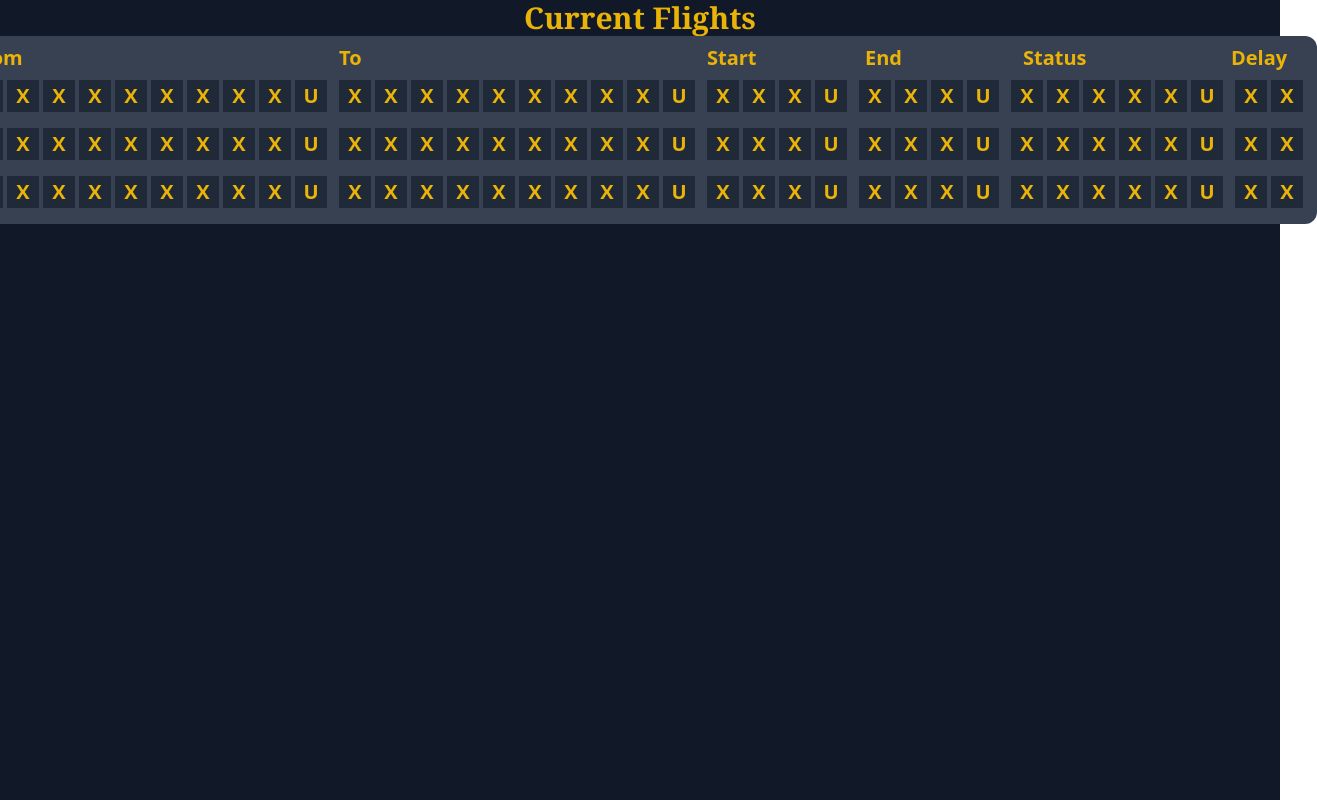
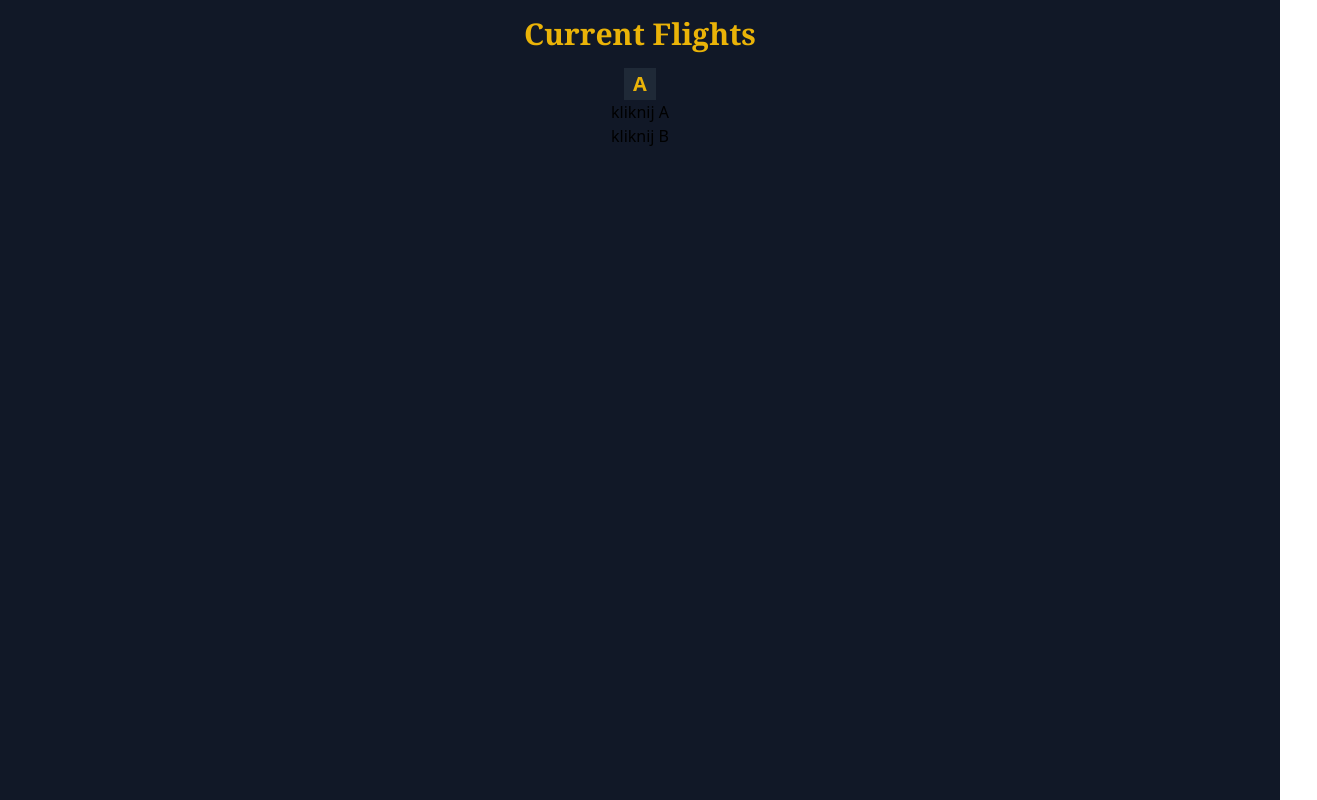
Before and after one commit to kacper51011/Flights_Api-SignalR-Webhooks, a React (Vite) app in the folder WebUI/FlightsUI/: page / in a window 1280 px wide. Shown: the whole page, 1317 px wide, since content can reach past the window. Built offline with nearby package versions, Linux system fonts and the light colour scheme.

Commit message:
delayed change of letter state

```diff
--- a/WebUI/FlightsUI/package.json
+++ b/WebUI/FlightsUI/package.json
@@ -10,6 +10,7 @@
     "preview": "vite preview"
   },
   "dependencies": {
+    "@microsoft/signalr": "^8.0.0",
     "react": "^18.2.0",
     "react-dom": "^18.2.0"
   },
--- a/WebUI/FlightsUI/src/App.tsx
+++ b/WebUI/FlightsUI/src/App.tsx
@@ -1,14 +1,32 @@
 import { useState } from "react";
 import "./App.css";
-import { FlightList } from "./Components/FlightList";
+import { HubConnectionBuilder } from "@microsoft/signalr";
+import { ItemLetter } from "./Components/ItemLetter";
 
 function App() {
-  const [count, setCount] = useState(0);
+  const [letter, setLetter] = useState("A");
 
   return (
     <div className="w-full h-screen flex flex-col items-center bg-gray-900">
-      <h1 className="font-bold text-3xl text-yellow-500 font-serif">Current Flights</h1>
-      <FlightList />
+      <h1 className="font-bold text-3xl text-yellow-500 font-serif m-4">Current Flights</h1>
+
+      {/* <FlightList /> */}
+      <ItemLetter letter={letter} />
+      <button
+        onClick={() => {
+          setLetter("A");
+        }}
+      >
+        kliknij A
+      </button>
+
+      <button
+        onClick={() => {
+          setLetter("B");
+        }}
+      >
+        kliknij B
+      </button>
     </div>
   );
 }
--- a/WebUI/FlightsUI/src/Components/FlightItem.tsx
+++ b/WebUI/FlightsUI/src/Components/FlightItem.tsx
@@ -1,5 +1,10 @@
 import { useState } from "react";
 import { ItemLetter } from "./ItemLetter";
+
+// type props = {
+//   flightItemId: string;
+//   letters: string[];
+// };
 
 export const FlightItem = () => {
   const initialList: string[] = Array.from({ length: 36 }, () => "");
--- a/WebUI/FlightsUI/src/Components/ItemLetter.tsx
+++ b/WebUI/FlightsUI/src/Components/ItemLetter.tsx
@@ -1,8 +1,29 @@
+import { useEffect, useState } from "react";
+
 type props = {
   letter: string;
   isLastInSentence?: boolean;
 };
 export const ItemLetter = ({ letter, isLastInSentence }: props) => {
+  const [previousLetter, setPreviousLetter] = useState<string | null>(null);
+  const [isVisible, setIsVisible] = useState(false);
+
+  useEffect(() => {
+    // At first, we want to see the animation change, then change the letter and show the changed letter
+    if (previousLetter == null) {
+      setPreviousLetter(letter);
+      setIsVisible(true);
+    }
+
+    if (previousLetter != null && isVisible == true) {
+      setIsVisible(false);
+      setTimeout(() => {
+        setPreviousLetter(letter);
+        setIsVisible(true);
+      }, 3000);
+    }
+  }, [letter]);
+
   const addedMargin: string = isLastInSentence ? "mr-2" : "";
   return (
     <div
@@ -10,7 +31,7 @@ export const ItemLetter = ({ letter, isLastInSentence }: props) => {
         "text-center text-xl font-semibold text-yellow-500 border-white bg-gray-800 leading-8 h-8 w-8 " + addedMargin
       }
     >
-      {letter.toUpperCase()}
+      <span className="">{previousLetter?.toUpperCase()}</span>
     </div>
   );
 };
--- a/WebUI/FlightsUI/tailwind.config.ts
+++ b/WebUI/FlightsUI/tailwind.config.ts
@@ -6,8 +6,8 @@ export default {
     extend: {
       width: {
         location: "368px",
-        time: "158px",
-        status: "208px",
+        time: "154px",
+        status: "216px",
         delay: "78px",
       },
     },
```
Also changed, not shown: 1 other file (tests, documents, lock files or other folders).
